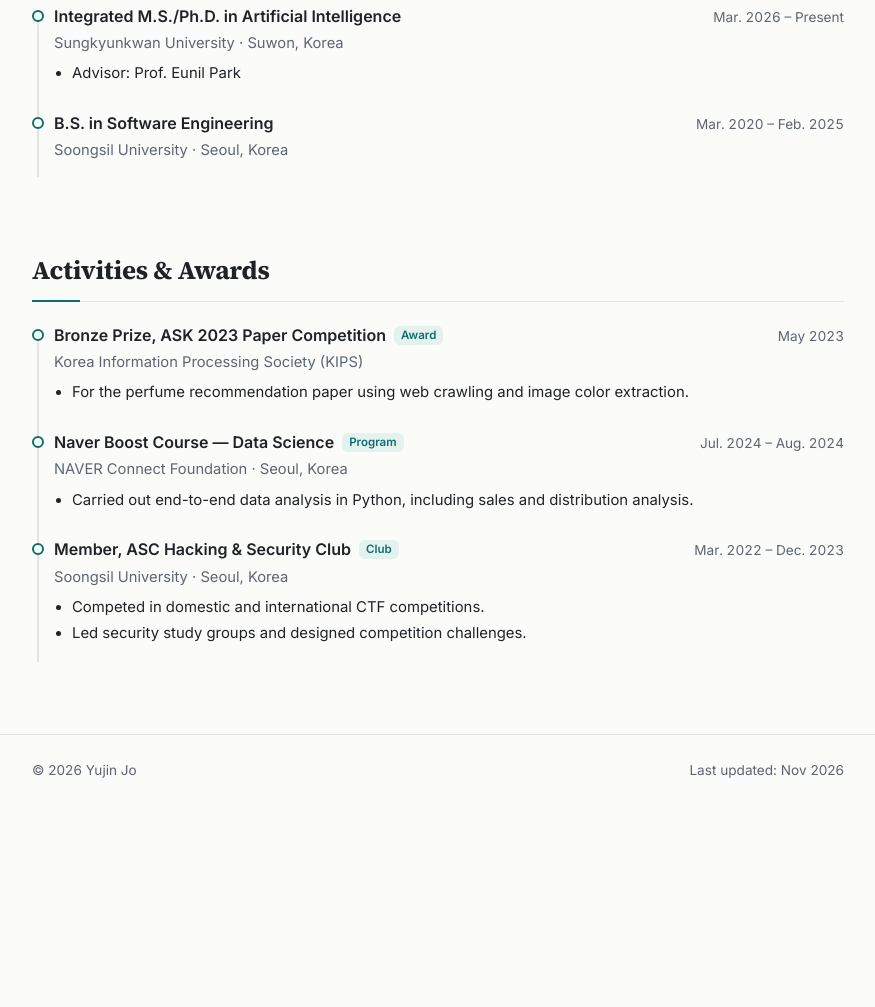
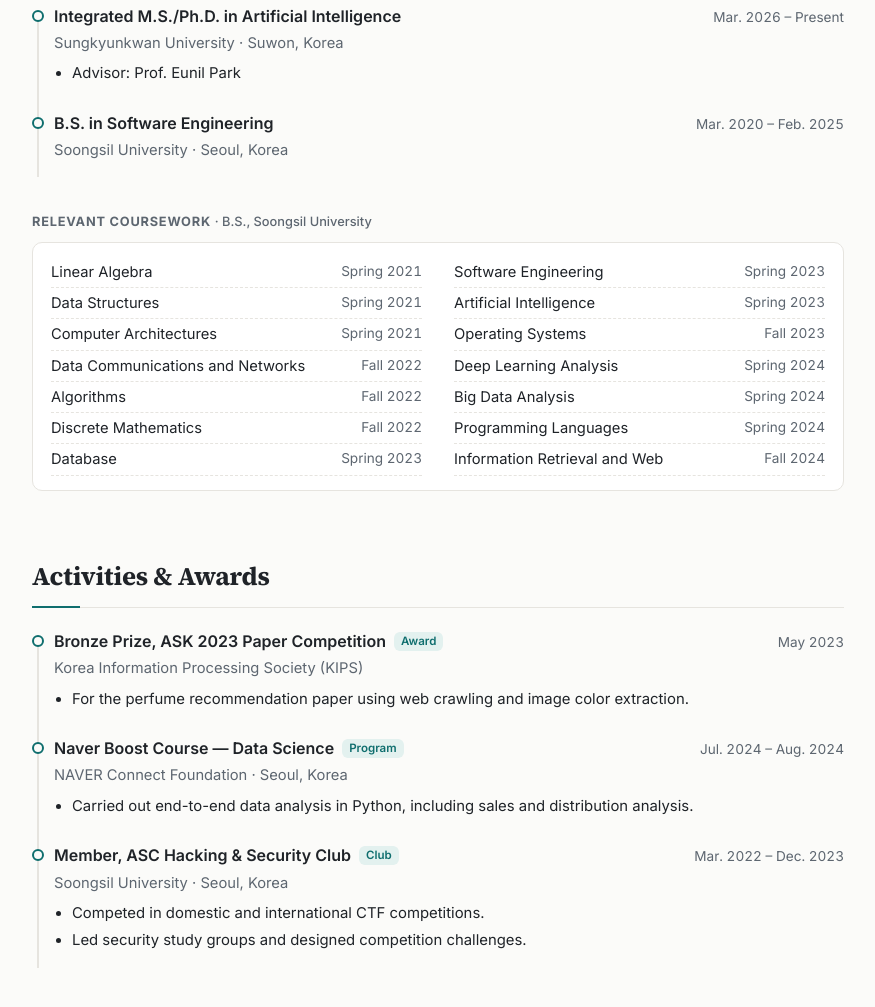
Before and after one commit to yujinjo0111/yujinjo0111.github.io, a plain HTML site: page index.html in a window 1280 px wide. Shown: the part 2732-3739 px from the top of the page, without its empty margins (202-1077 px from the left). Before the commit the page ends 3549 px from the top, so only its background shows below. Drawn offline with Linux system fonts and the light colour scheme.

Commit message:
Add relevant coursework
Co-Authored-By: Claude Opus 5.5 <noreply@anthropic.com>

```diff
--- a/css/style.css
+++ b/css/style.css
@@ -135,6 +135,15 @@ h3, h4 { margin: 0; }
 .skills dt { font-weight: 600; }
 .skills dd { margin: 0; color: var(--muted); }
 
+.sub-note { text-transform: none; letter-spacing: 0; font-weight: 500; }
+.coursework {
+  list-style: none; margin: 0; padding: 14px 18px;
+  columns: 2; column-gap: 32px;
+  background: var(--surface); border: 1px solid var(--line); border-radius: 10px; font-size: .92rem;
+}
+.coursework li { break-inside: avoid; display: flex; justify-content: space-between; gap: 12px; padding: 3px 0; border-bottom: 1px dashed var(--line); }
+.coursework .term { flex: none; color: var(--muted); font-size: .85rem; font-variant-numeric: tabular-nums; }
+
 /* ===== News ===== */
 .news-list { list-style: none; padding: 0; margin: 0; }
 .news-list li { display: flex; gap: 16px; padding: 8px 0; border-bottom: 1px dashed var(--line); }
@@ -247,6 +256,7 @@ h3, h4 { margin: 0; }
   .contact { justify-content: center; }
   .profile-text h1 { font-size: 2rem; }
   .skills { grid-template-columns: 1fr; gap: 0; }
+  .coursework { columns: 1; }
   .skills dd { margin-bottom: 8px; }
   .skills dd:last-child { margin-bottom: 0; }
   .pub { grid-template-columns: 1fr; gap: 14px; padding: 14px; }
--- a/index.html
+++ b/index.html
@@ -134,6 +134,24 @@
     <section id="education" class="section">
       <h2>Education</h2>
       <div class="timeline" id="education-list"></div>
+
+      <h3 class="sub-heading">Relevant Coursework <span class="sub-note">· B.S., Soongsil University</span></h3>
+      <ul class="coursework">
+        <li><span>Linear Algebra</span><span class="term">Spring 2021</span></li>
+        <li><span>Data Structures</span><span class="term">Spring 2021</span></li>
+        <li><span>Computer Architectures</span><span class="term">Spring 2021</span></li>
+        <li><span>Data Communications and Networks</span><span class="term">Fall 2022</span></li>
+        <li><span>Algorithms</span><span class="term">Fall 2022</span></li>
+        <li><span>Discrete Mathematics</span><span class="term">Fall 2022</span></li>
+        <li><span>Database</span><span class="term">Spring 2023</span></li>
+        <li><span>Software Engineering</span><span class="term">Spring 2023</span></li>
+        <li><span>Artificial Intelligence</span><span class="term">Spring 2023</span></li>
+        <li><span>Operating Systems</span><span class="term">Fall 2023</span></li>
+        <li><span>Deep Learning Analysis</span><span class="term">Spring 2024</span></li>
+        <li><span>Big Data Analysis</span><span class="term">Spring 2024</span></li>
+        <li><span>Programming Languages</span><span class="term">Spring 2024</span></li>
+        <li><span>Information Retrieval and Web</span><span class="term">Fall 2024</span></li>
+      </ul>
     </section>
 
     <!-- ACTIVITIES -->
```
